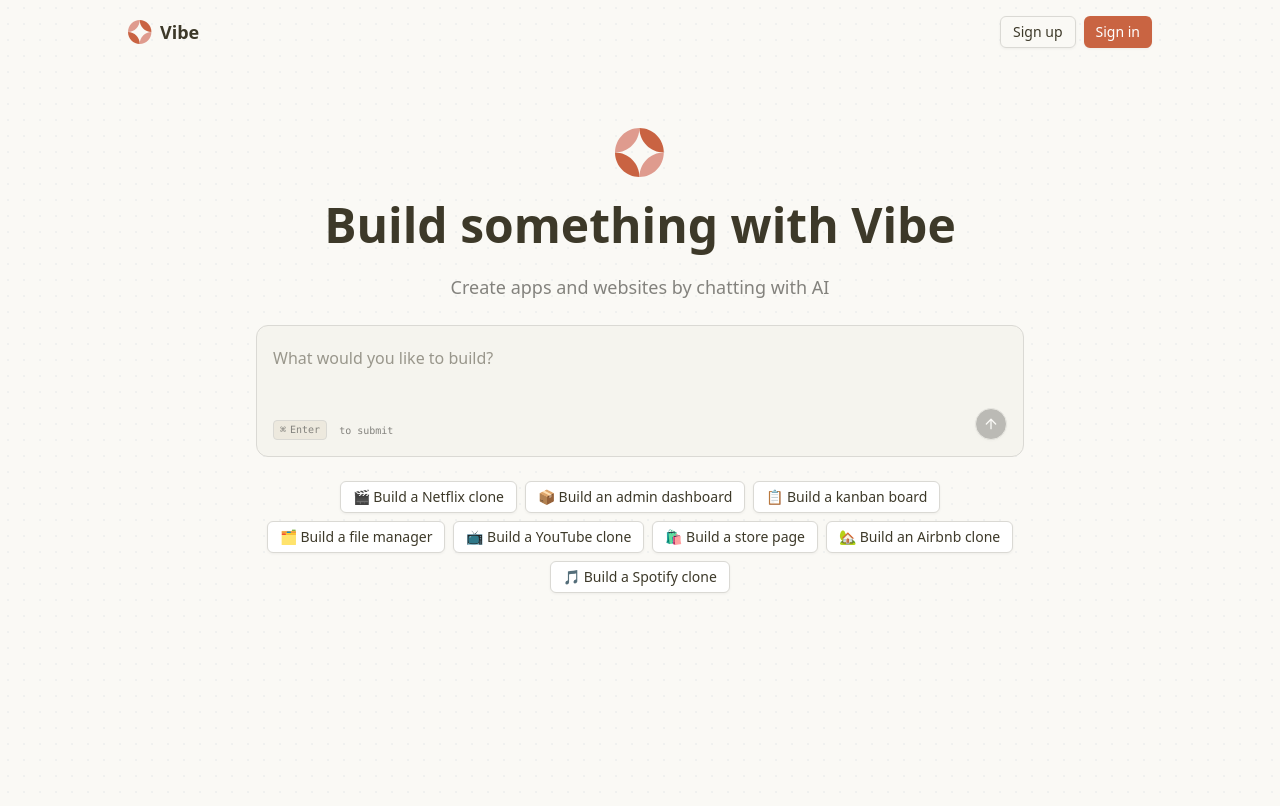
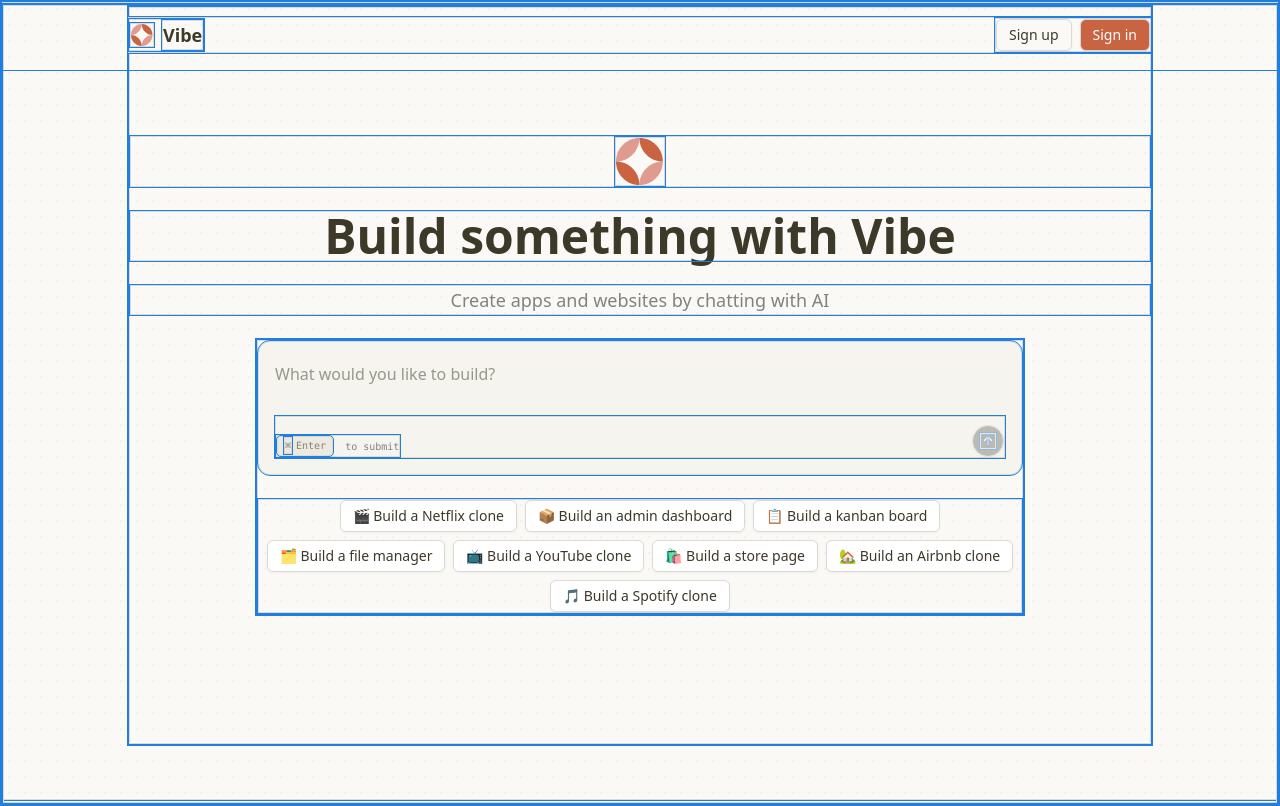
Before and after one commit to AymarLudovic/lovable-clone, a Next.js app: page / in a window 1280 px wide. Built offline with nearby package versions, Linux system fonts and the light colour scheme; no server answers.

Commit message:
Update globals.css

```diff
--- a/src/app/globals.css
+++ b/src/app/globals.css
@@ -174,8 +174,10 @@
 
 @layer base {
     * {
-        @apply border-border outline-ring/50;
+    border: 1px solid var(--border);
+    outline: 1px solid var(--ring);
     }
+
     body {
         @apply bg-background text-foreground;
     }
```
